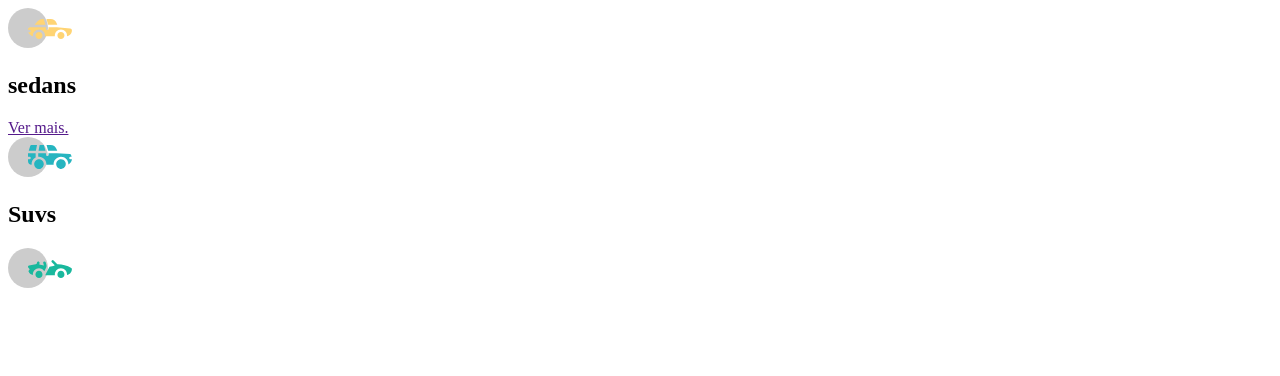
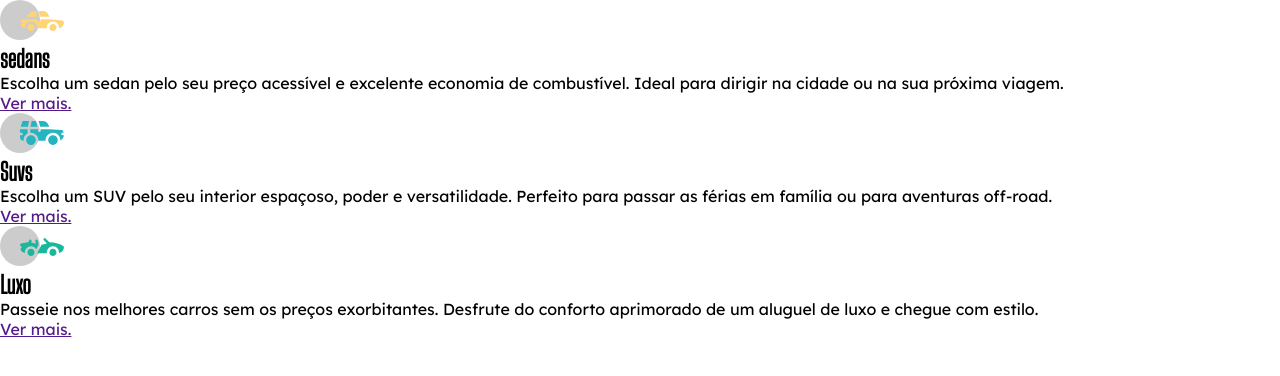
Before and after one commit to daniellefreitas23/carros, a plain HTML site: page index.html in a window 1280 px wide. Drawn offline with Linux system fonts and the light colour scheme.

Commit message:
estrutura do CSS

```diff
--- a/index.html
+++ b/index.html
@@ -4,6 +4,10 @@
     <meta charset="UTF-8">
     <meta http-equiv="X-UA-Compatible" content="IE=edge">
     <meta name="viewport" content="width=device-width, initial-scale=1.0">
+    <link rel="preconnect" href="https://fonts.googleapis.com">
+    <link rel="preconnect" href="https://fonts.gstatic.com" crossorigin>
+    <link href="https://fonts.googleapis.com/css2?family=Big+Shoulders+Display:wg ht@700&family=Lexend+Deca&display=swap" rel="stylesheet">
+    <link rel="stylesheet" href="style.css">
     <title>Carros</title>
 </head>
 <body>
@@ -11,22 +15,22 @@
         <section class="sedans">
             <img src="./imagens/icon-sedans.svg" alt="CARROS sedans">
             <h2>sedans</h2>
-            <pEscolha um sedan pelo seu preço acessível e excelente economia de combustível. Ideal para dirigir na cidade ou na sua próxima viagem.></p>
+            <p>Escolha um sedan pelo seu preço acessível e excelente economia de combustível. Ideal para dirigir na cidade ou na sua próxima viagem.</p>
             <a href="">Ver mais.</a>
         </section>
 
         <section class="suvs">
             <img src="./imagens/icon-suvs.svg" alt="">
             <h2>Suvs</h2>
-            <p></p>
-            <a href=""></a>
+            <p>Escolha um SUV pelo seu interior espaçoso, poder e versatilidade. Perfeito para passar as férias em família ou para aventuras off-road.</p>
+            <a href="">Ver mais.</a>
         </section>
 
         <section class="luxuosos">
             <img src="./imagens/icon-luxury.svg" alt="">
-            <h2></h2>
-            <p></p>
-            <a href=""></a>
+            <h2>Luxo</h2>
+            <p>Passeie nos melhores carros sem os preços exorbitantes. Desfrute do conforto aprimorado de um aluguel de luxo e chegue com estilo.</p>
+            <a href="">Ver mais.</a>
         </section>
     </main>
 </body>
--- /dev/null
+++ b/style.css
@@ -0,0 +1,25 @@
+* {
+    margin: 0;
+    padding: 0;
+    box-sizing: border-box;
+}
+
+:root {
+   --orange: #E28625;
+   --cyan: #006971;
+   --dark-cyan: #004140;
+   --gray: #F2F2F2;
+   --transparent-white: rgba(255, 255, 255, 1);
+}
+
+h2 {
+    font-family: 'Big Shoulders Display', sans-serif;
+}
+
+p {
+    font-family: 'Lexend Deca', sans-serif;
+}
+
+a {
+    font-family: 'Lexend Deca', sans-serif;
+}
```
